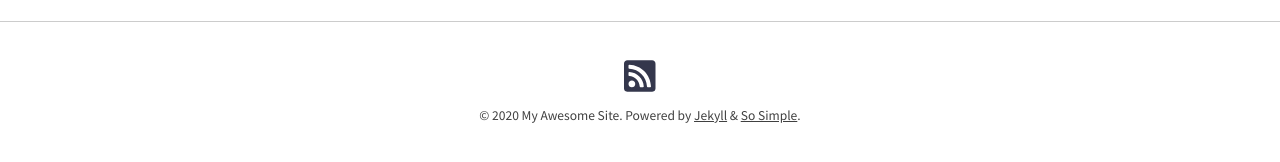
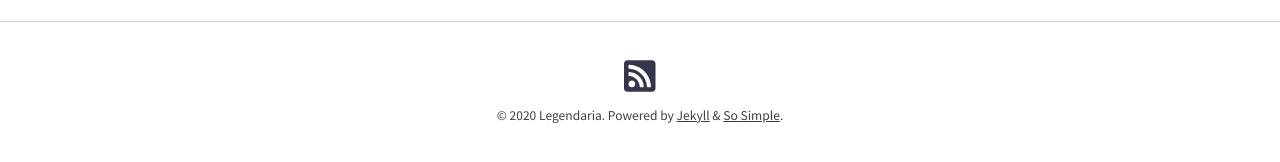
Before and after one commit to Hipomenes/legendaria, a Jekyll site: the page built from index.md, in a window 1280 px wide and 900 px high, scrolled down 1240 px. Shown: the part 702-864 px from the top of the window. Built offline with Jekyll 4.4.1, drawn with Linux system fonts in a browser that asks for light colours; nearby versions of some CDN libraries; some of the changed text lies outside the part shown.

Commit message:
Update _config.yml

```diff
--- a/_config.yml
+++ b/_config.yml
@@ -17,7 +17,7 @@ theme: jekyll-theme-so-simple
 # remote_theme: mmistakes/so-simple-theme
 skin: "/assets/css/skins/default.css"
 locale: en-US
-title: "My Awesome Site"
+title: "Legendaria"
 description: "It really is the best."
 baseurl: # the subpath of your site, e.g. "/blog"
 url: # the base hostname & protocol for your site e.g. "https://mmistakes.github.io"
```
